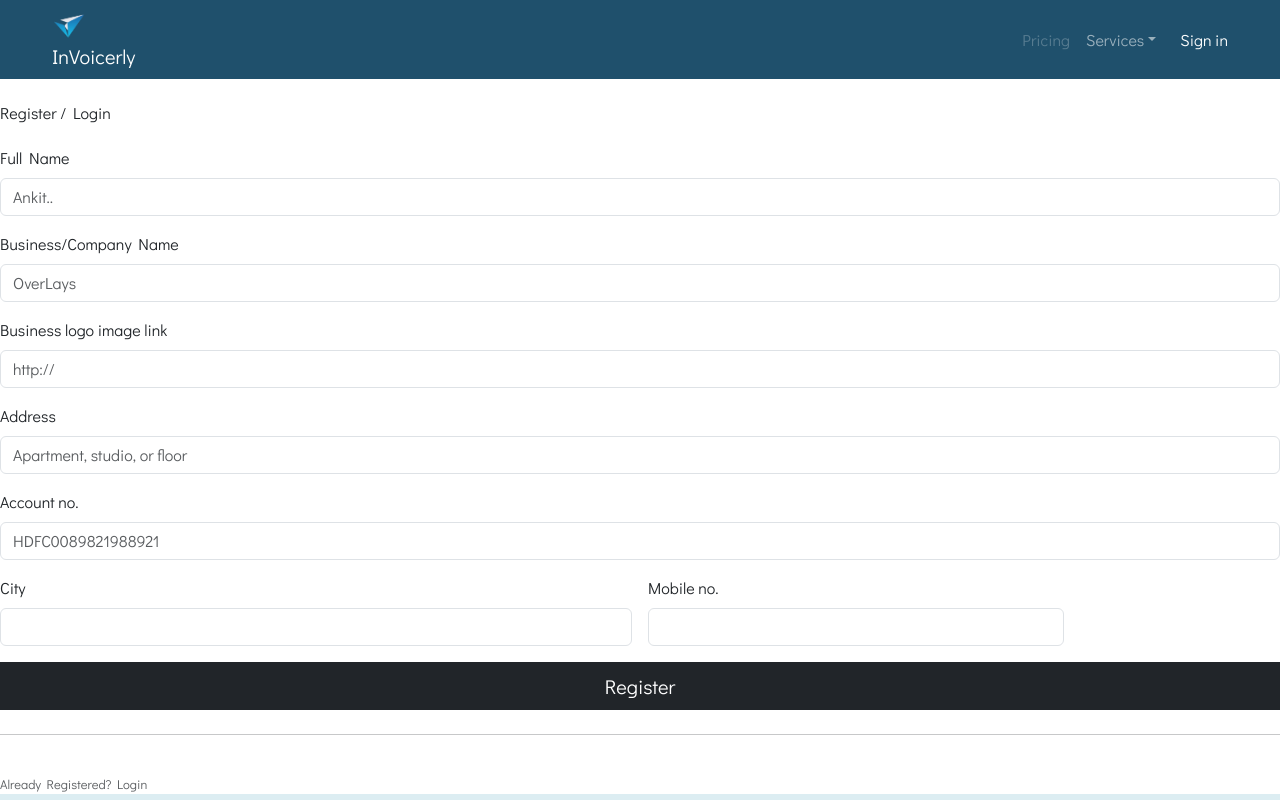
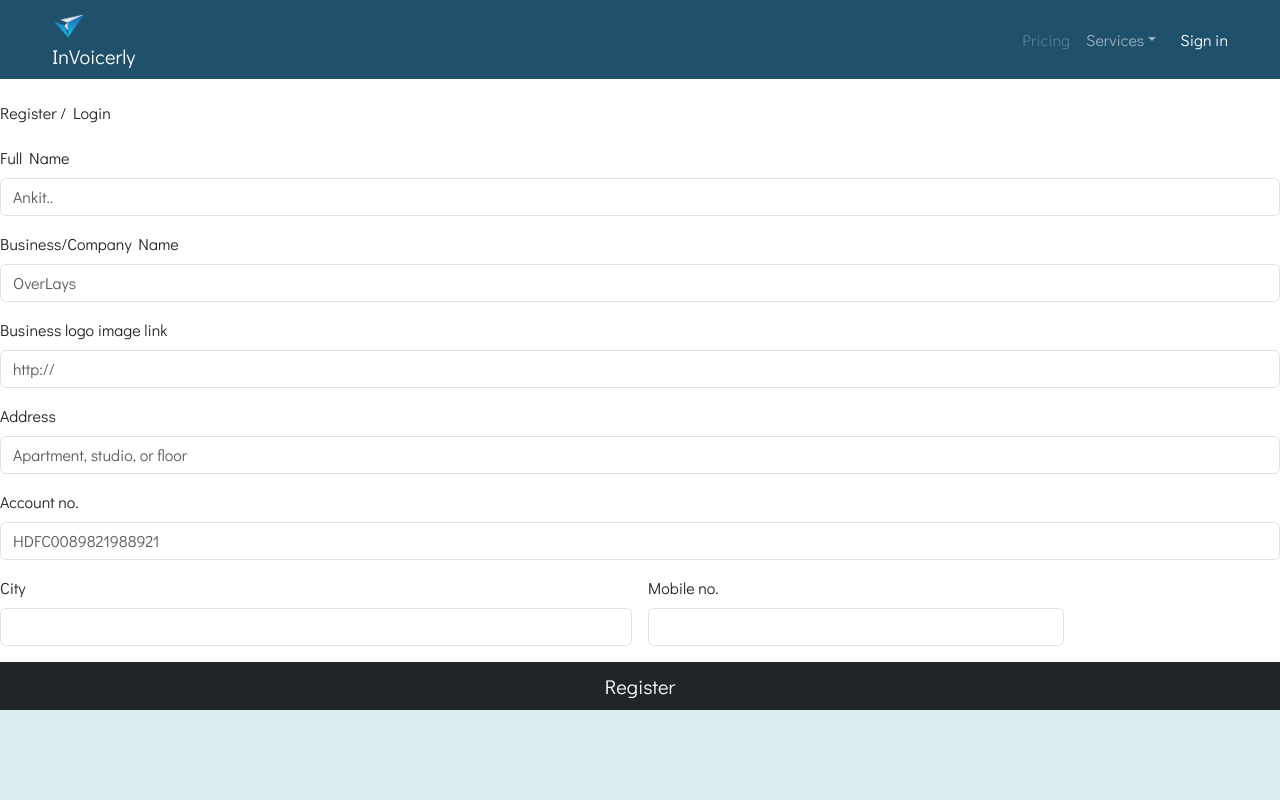
Before and after one commit to basantkumarr/Invoicerly, a React (Vite) app in the folder my-project/: page /signup in a window 1280 px wide. Built offline with nearby package versions, Linux system fonts and the light colour scheme; no server answers.

Commit message:
Update Signup.jsx

```diff
--- a/my-project/src/pages/Signup.jsx
+++ b/my-project/src/pages/Signup.jsx
@@ -132,10 +132,7 @@ mobile,}, {
           <button className="w-full btn btn-lg btn-dark" type="submit">
             Register
           </button>
-          <hr className="my-4" />
-          <small className="text-body-secondary text-lg font-bold">
-            Already Registered? <Link to="/login" className="underline">Login</Link>
-          </small>
+
         </form>
       </div>
     </div>
```
